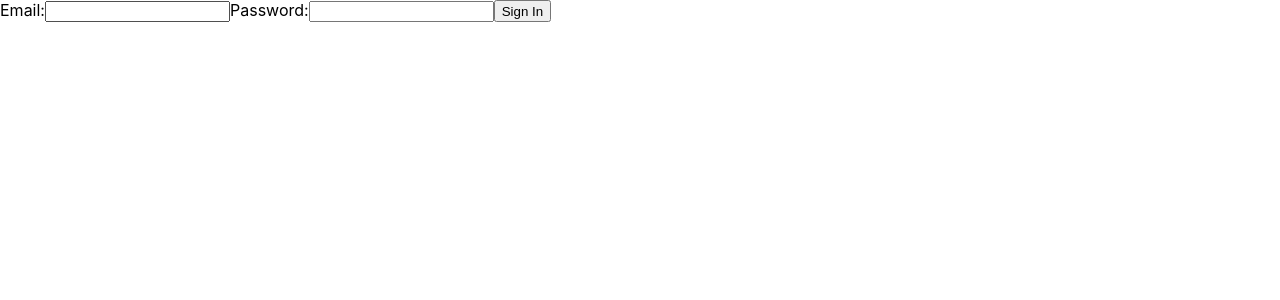
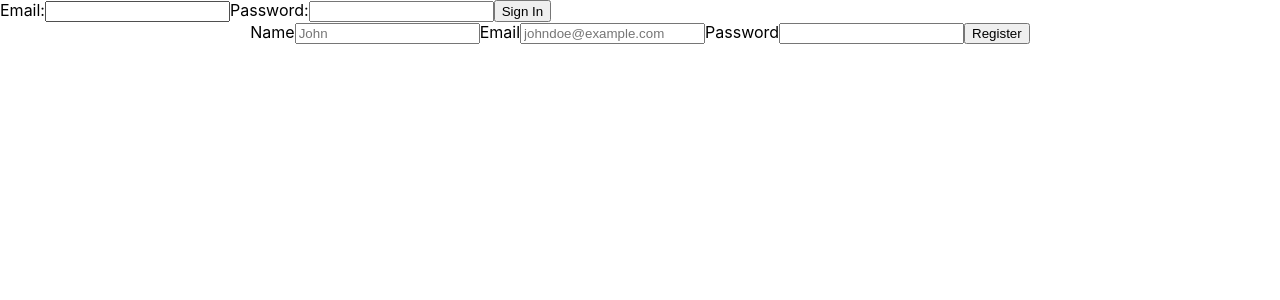
Before and after one commit to svensoldin/splashun-client, a React (Create React App) app: page / in a window 1280 px wide. Shown: the top 300 px of the page. Built offline with nearby package versions, Linux system fonts and the light colour scheme.

Commit message:
created Register component and associated redux actions

```diff
--- a/src/App.js
+++ b/src/App.js
@@ -1,26 +1,42 @@
 import React, { Fragment, useState } from "react";
 import { connect } from "react-redux";
 import Signin from "./components/signin/Signin.component";
+import Register from "./components/register/Register.component";
 import Gallery from "./components/gallery/Gallery.component";
 import Searchbar from "./components/searchbar/Searchbar.component";
 import AddPicture from "./components/add-picture/AddPicture.component";
 
+import { toggleAddPicture } from "./redux/picture/picture.actions";
+
 import { selectToken } from "./redux/user/user.selectors";
+import { selectHidden } from "./redux/picture/picture.selectors";
 
 import "./App.css";
 
-function App({ token }) {
+function App({ token, hidden, toggleAddPicture }) {
 	const [search, setSearch] = useState("");
 	return (
 		<div className="App">
 			{token ? (
 				<Fragment>
+					{hidden ? (
+						<button
+							className="add-picture-btn"
+							onClick={toggleAddPicture}
+						>
+							Add photo
+						</button>
+					) : (
+						<AddPicture />
+					)}
 					<Searchbar setSearch={setSearch} />
 					<Gallery search={search} />
-					<AddPicture token={token} />
 				</Fragment>
 			) : (
-				<Signin />
+				<Fragment>
+					<Signin />
+					<Register />
+				</Fragment>
 			)}
 		</div>
 	);
@@ -29,7 +45,14 @@ function App({ token }) {
 const mapStateToProps = (state) => {
 	return {
 		token: selectToken(state),
+		hidden: selectHidden(state),
 	};
 };
 
-export default connect(mapStateToProps)(App);
+const mapDispatchToProps = (dispatch) => {
+	return {
+		toggleAddPicture: () => dispatch(toggleAddPicture()),
+	};
+};
+
+export default connect(mapStateToProps, mapDispatchToProps)(App);
--- a/src/components/Add-Picture/AddPicture.component.js
+++ b/src/components/Add-Picture/AddPicture.component.js
@@ -1,13 +1,21 @@
 import React, { Fragment, useState } from "react";
 import { connect } from "react-redux";
+import axios from "axios";
+
 import {
 	pictureAddSuccess,
 	pictureAddFailure,
+	toggleAddPicture,
 } from "../../redux/picture/picture.actions";
+
 import { selectToken } from "../../redux/user/user.selectors";
-import axios from "axios";
 
-const AddPicture = ({ token, pictureAddSuccess, pictureAddFailure }) => {
+const AddPicture = ({
+	token,
+	pictureAddSuccess,
+	pictureAddFailure,
+	toggleAddPicture,
+}) => {
 	const [formFields, setFormFields] = useState({
 		label: "",
 		imageURL: "",
@@ -28,6 +36,7 @@ const AddPicture = ({ token, pictureAddSuccess, pictureAddFailure }) => {
 				},
 			});
 			pictureAddSuccess(res);
+			toggleAddPicture();
 		} catch (err) {
 			pictureAddFailure(err);
 		}
@@ -64,7 +73,7 @@ const AddPicture = ({ token, pictureAddSuccess, pictureAddFailure }) => {
 						onChange={handleChange}
 					></input>
 				</label>
-				<button className="cancel" type="button">
+				<button className="cancel" type="button" onClick={toggleAddPicture}>
 					Cancel
 				</button>
 				<button className="submit" type="button" onClick={handleAddPicture}>
@@ -85,6 +94,7 @@ const mapDispatchToProps = (dispatch) => {
 	return {
 		pictureAddSuccess: (picture) => dispatch(pictureAddSuccess(picture)),
 		pictureAddFailure: (err) => dispatch(pictureAddFailure(err)),
+		toggleAddPicture: () => dispatch(toggleAddPicture()),
 	};
 };
 
--- /dev/null
+++ b/src/components/register/Register.component.js
@@ -0,0 +1,88 @@
+import React, { useState } from "react";
+import { connect } from "react-redux";
+import axios from "axios";
+
+import {
+	registerSuccess,
+	registerFailure,
+} from "../../redux/user/user.actions";
+
+const Register = ({ registerSuccess, registerFailure }) => {
+	const [userCredentials, setUserCredentials] = useState({
+		name: "",
+		email: "",
+		password: "",
+	});
+
+	const { name, email, password } = userCredentials;
+
+	const handleChange = (e) => {
+		const { name, value } = e.target;
+		setUserCredentials({ ...userCredentials, [name]: value });
+	};
+
+	const handleSubmit = async () => {
+		try {
+			const res = await axios({
+				method: "post",
+				url: "http://localhost:5000/users/register",
+				data: userCredentials,
+			});
+			const token = res.data;
+			registerSuccess(token);
+		} catch (err) {
+			registerFailure(err);
+		}
+	};
+
+	return (
+		<div className="register">
+			<form onSubmit={handleSubmit}>
+				<label>
+					Name
+					<input
+						type="text"
+						name="name"
+						required
+						placeholder="John"
+						value={name}
+						onChange={handleChange}
+					></input>
+				</label>
+				<label>
+					Email
+					<input
+						type="email"
+						name="email"
+						required
+						placeholder="johndoe@example.com"
+						value={email}
+						onChange={handleChange}
+					></input>
+				</label>
+				<label>
+					Password
+					<input
+						type="password"
+						name="password"
+						required
+						value={password}
+						onChange={handleChange}
+					></input>
+				</label>
+				<button type="button" onClick={handleSubmit}>
+					Register
+				</button>
+			</form>
+		</div>
+	);
+};
+
+const mapDispatchToProps = (dispatch) => {
+	return {
+		registerSuccess: (token) => dispatch(registerSuccess(token)),
+		registerFailure: (err) => dispatch(registerFailure(err)),
+	};
+};
+
+export default connect(null, mapDispatchToProps)(Register);
--- a/src/redux/picture/picture.actions.js
+++ b/src/redux/picture/picture.actions.js
@@ -12,3 +12,9 @@ export const pictureAddFailure = (err) => {
 		payload: err,
 	};
 };
+
+export const toggleAddPicture = () => {
+	return {
+		type: PictureActionTypes.TOGGLE_ADD_PICTURE,
+	};
+};
--- a/src/redux/picture/picture.reducer.js
+++ b/src/redux/picture/picture.reducer.js
@@ -1,6 +1,7 @@
 import PictureActionTypes from "./picture.types";
 
 const INITIAL_STATE = {
+	hidden: true,
 	err: null,
 };
 
@@ -16,6 +17,11 @@ const pictureReducer = (state = INITIAL_STATE, action) => {
 				...state,
 				err: action.payload,
 			};
+		case PictureActionTypes.TOGGLE_ADD_PICTURE:
+			return {
+				...state,
+				hidden: !state.hidden,
+			};
 		default:
 			return state;
 	}
--- a/src/redux/picture/picture.selectors.js
+++ b/src/redux/picture/picture.selectors.js
@@ -6,3 +6,8 @@ export const selectPictureAdded = createSelector(
 	[selectPicture],
 	(picture) => picture.pictureAdded
 );
+
+export const selectHidden = createSelector(
+	[selectPicture],
+	(picture) => picture.hidden
+);
--- a/src/redux/picture/picture.types.js
+++ b/src/redux/picture/picture.types.js
@@ -1,6 +1,7 @@
 const PictureActionTypes = {
 	PICTURE_ADD_SUCCESS: "PICTURE_ADD_SUCCESS",
 	PICTURE_ADD_FAILURE: "PICTURE_ADD_FAILURE",
+	TOGGLE_ADD_PICTURE: "TOGGLE_ADD_PICTURE",
 };
 
 export default PictureActionTypes;
--- a/src/redux/user/user.actions.js
+++ b/src/redux/user/user.actions.js
@@ -19,3 +19,17 @@ export const signInFailure = (err) => {
 		payload: err,
 	};
 };
+
+export const registerSuccess = (token) => {
+	return {
+		type: UserActionTypes.REGISTER_SUCCESS,
+		payload: token,
+	};
+};
+
+export const registerFailure = (err) => {
+	return {
+		type: UserActionTypes.REGISTER_FAILURE,
+		payload: err,
+	};
+};
--- a/src/redux/user/user.reducer.js
+++ b/src/redux/user/user.reducer.js
@@ -17,6 +17,16 @@ const userReducer = (state = INITIAL_STATE, action) => {
 				...state,
 				err: action.payload,
 			};
+		case UserActionTypes.REGISTER_SUCCESS:
+			return {
+				...state,
+				token: action.payload,
+			};
+		case UserActionTypes.REGISTER_FAILURE:
+			return {
+				...state,
+				err: action.payload,
+			};
 		default:
 			return state;
 	}
--- a/src/redux/user/user.types.js
+++ b/src/redux/user/user.types.js
@@ -2,6 +2,8 @@ const UserActionTypes = {
 	SIGN_IN_START: "SIGN_IN_START",
 	SIGN_IN_SUCCESS: "SIGN_IN_SUCCESS",
 	SIGN_IN_FAILURE: "SIGN_IN_FAILURE",
+	REGISTER_SUCCESS: "REGISTER_SUCCESS",
+	REGISTER_FAILURE: "REGISTER_FAILURE",
 };
 
 export default UserActionTypes;
```
Also changed, not shown: 1 other file (tests, documents, lock files or other folders).
